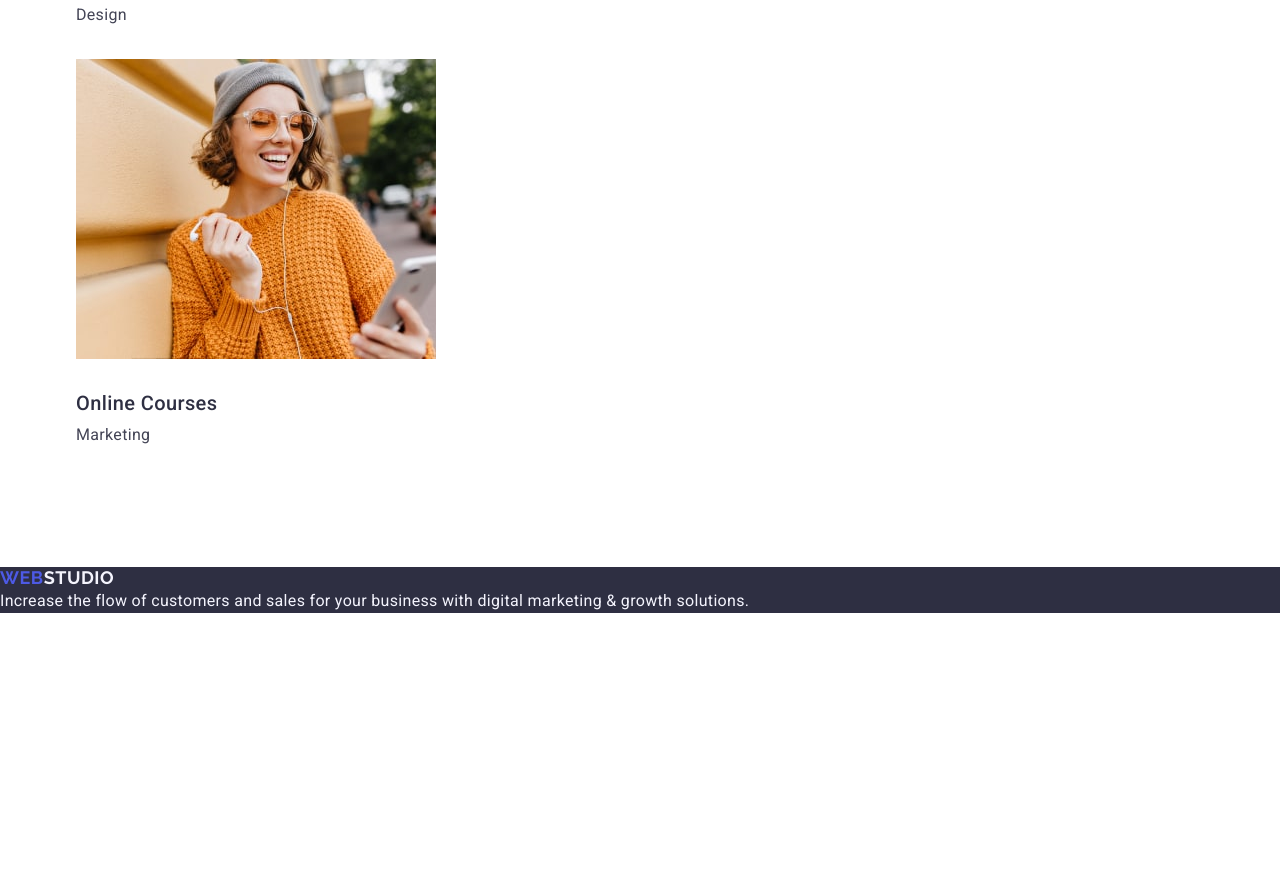
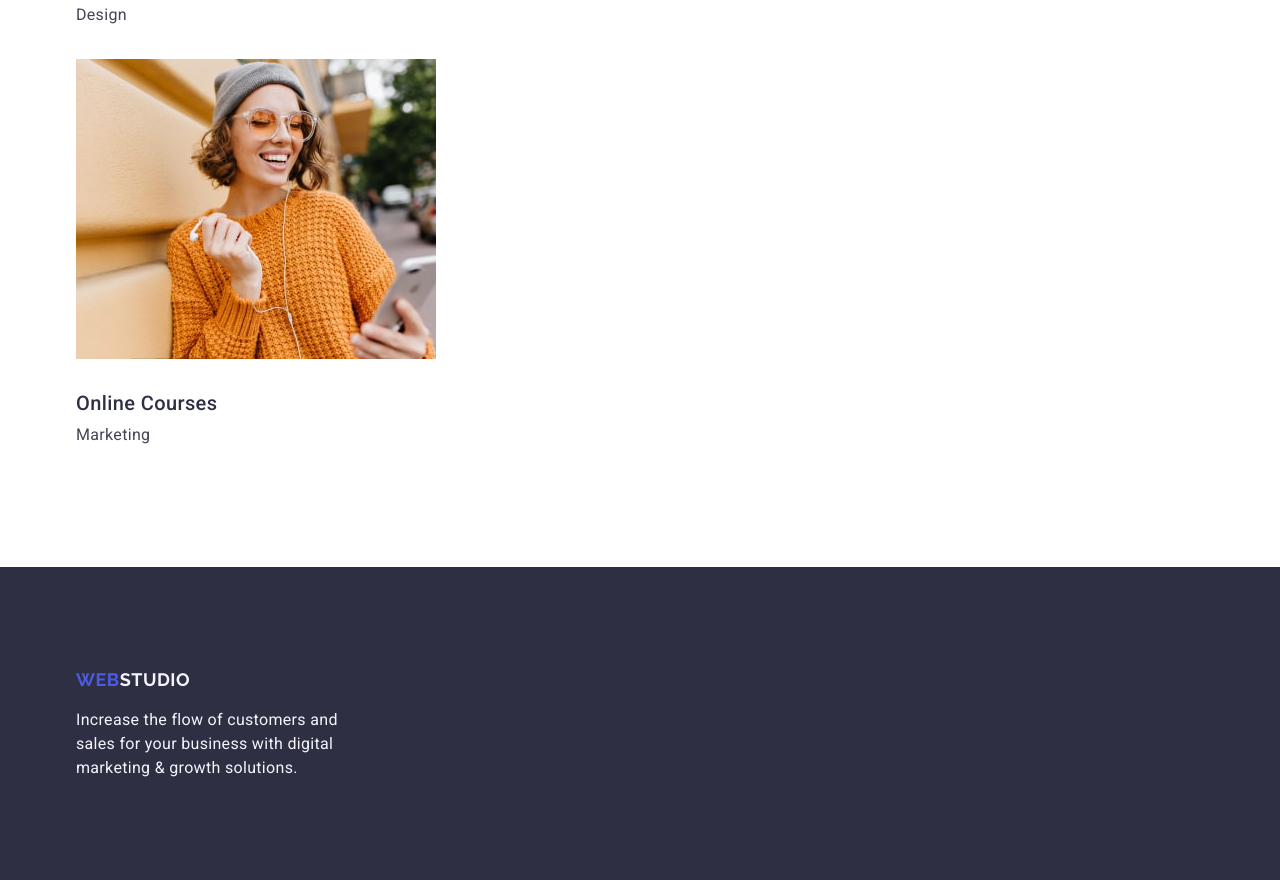
Before and after one commit to TrotskyuYurii/goit-markup-hw-03, a plain HTML site: page index.html in a window 1280 px wide. Shown: the part 5245-6125 px from the top of the page. Before the commit the page ends 5858 px from the top, so only its background shows below. Drawn offline with nearby package versions, Linux system fonts and the light colour scheme.

Commit message:
prerelis

```diff
--- a/css/styles.css
+++ b/css/styles.css
@@ -270,6 +270,11 @@ margin-bottom: 120px;
 }
 
 /* footer */
+.footer-container{
+padding-top: 101.5px;
+padding-bottom: 100px;
+}
+
 .footer{
  background: #2E2F42;
 }
@@ -291,4 +296,6 @@ margin-bottom: 120px;
     color: #F4F4FD;
     line-height: 1.5; /* 150% */
     letter-spacing: 0.02em;
+    max-width: 264px;
+    margin-top: 17.5px;
 }
--- a/index.html
+++ b/index.html
@@ -169,9 +169,11 @@
 
 
     <footer class="footer">
+        <div class="container footer-container">
         <a class="footer-logo link" href="./index.html">web<span class="footer-logo-span">Studio</span></a>
         <p class="footer-text">Increase the flow of customers and sales for your business with digital marketing &
             growth solutions.</p>
+        </div>
     </footer>
 
 </body>
```
